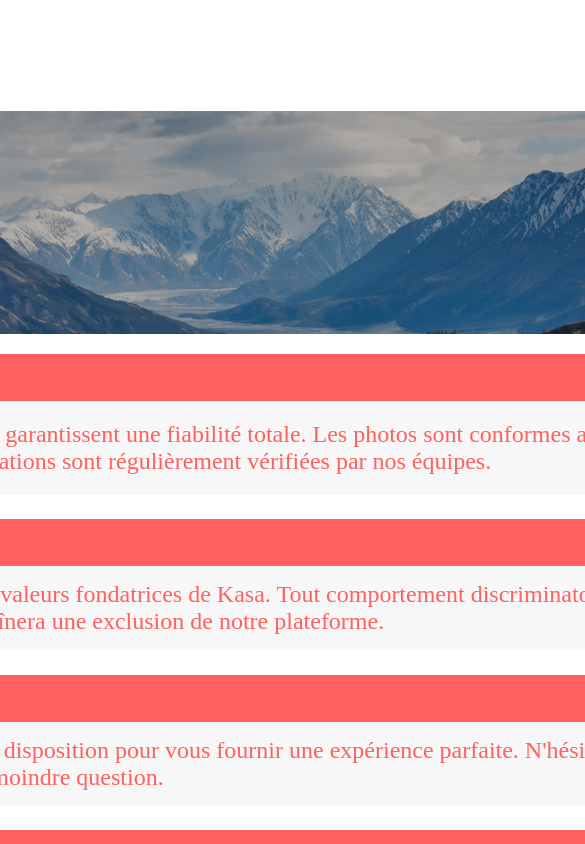
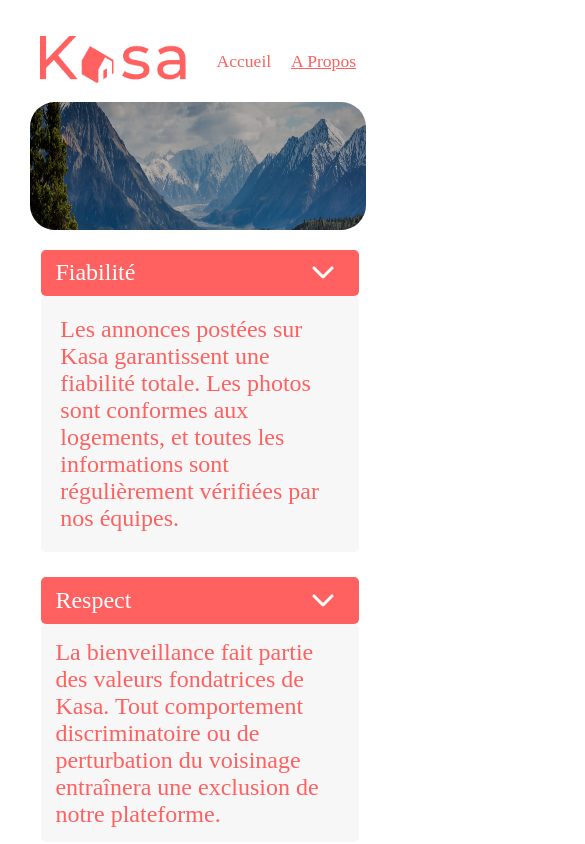
Before and after one commit to FaridBF/Kasa, a React (Create React App) app: page /about in a window 390 px wide. Shown: the top 844 px of the page, 585 px wide, since content can reach past the window. Built offline with nearby package versions, Linux system fonts and the light colour scheme.

Commit message:
styles: responsive

```diff
--- a/src/components/Banner/banner.css
+++ b/src/components/Banner/banner.css
@@ -4,7 +4,7 @@
   justify-content: center;
   align-items: center;
   mix-blend-mode: darken;
-  background-image: url("../../assets/images/background.png");
+  background-image: url('../../assets/images/background.png');
 }
 
 .banner-img {
@@ -18,6 +18,24 @@
   font-weight: 500;
   font-size: 3rem;
   color: #ffffff;
-  font-family: "Montserrat";
+  font-family: 'Montserrat';
   font-style: normal;
 }
+
+@media screen and (min-width: 0px) and (max-width: 640px) {
+  .title-banner {
+    font-size: 1rem;
+  }
+  .banner-container {
+    height: 8rem !important;
+    border-radius: 1.56rem;
+  }
+  img.banner-img {
+    width: 100%;
+    height: 100%;
+  }
+  .banner-container {
+    width: 21rem;
+    height: auto;
+  }
+}
--- a/src/components/Card/card.css
+++ b/src/components/Card/card.css
@@ -34,3 +34,28 @@
   width: 95%;
   align-items: center;
 }
+
+.title-container-card {
+  margin: 0rem;
+  position: absolute;
+  bottom: 1.6rem;
+  display: flex;
+  width: 80%;
+  align-items: center;
+}
+
+@media screen and (min-width: 0px) and (max-width: 640px) {
+  .title-container-card {
+    margin: 0rem;
+    position: absolute;
+    bottom: 1.6rem;
+    display: flex;
+    width: 80%;
+    align-items: center;
+  }
+  img.cover-card {
+    width: 100% !important;
+    height: 20rem;
+    width: 22rem;
+  }
+}
--- a/src/components/Carrousel/carrousel.css
+++ b/src/components/Carrousel/carrousel.css
@@ -73,3 +73,47 @@ svg#g {
   font-size: 1.12rem;
   color: #ffffff;
 }
+
+@media screen and (min-width: 0px) and (max-width: 640px) {
+  div#carrousel {
+    width: 21rem;
+    height: 21rem;
+  }
+  .section-container {
+    width: 21rem;
+    display: flex;
+    flex-direction: column;
+  }
+  h1.title-profil-section {
+    font-size: 2rem;
+  }
+  h1.title-description-section {
+    width: 21rem;
+  }
+  .container-description-section {
+    width: 21rem;
+  }
+  svg#d {
+    height: 50px;
+  }
+  svg#g {
+    height: 50px;
+  }
+  span.tag-profil-section {
+    font-size: 0.6rem;
+  }
+  .profil-section {
+    display: flex;
+    flex-direction: row-reverse !important;
+    font-size: 0.9rem;
+    align-items: center;
+  }
+  .profil-bottom-section {
+    font-size: 0.7rem;
+  }
+  .tag-container {
+    display: flex;
+    flex-direction: row;
+    flex-wrap: wrap;
+  }
+}
--- a/src/components/Description/description.css
+++ b/src/components/Description/description.css
@@ -99,3 +99,35 @@
 .logo-section {
   cursor: pointer;
 }
+
+/*responsive*/
+@media screen and (min-width: 0px) and (max-width: 640px) {
+  .container-sections {
+    width: 21.25rem;
+  }
+  .title-section {
+    width: 19.93rem;
+    height: 2.93rem;
+  }
+
+  .description-section {
+    width: 19.93rem;
+  }
+
+  .descriptionAndEquipement-section {
+    display: flex;
+    flex-direction: column;
+  }
+  .security-section {
+    width: 21rem;
+  }
+  .service-section {
+    width: 21rem;
+  }
+  .respect-section {
+    width: 21rem;
+  }
+  .reliability-section {
+    width: 21rem;
+  }
+}
--- a/src/components/Header/header.css
+++ b/src/components/Header/header.css
@@ -24,3 +24,17 @@
   font-weight: 500;
   font-size: 1.5rem;
 }
+
+/*responsive*/
+@media screen and (min-width: 0px) and (max-width: 640px) {
+  .header-container {
+    margin-top: 1rem;
+    width: 21rem;
+  }
+  .logo-header {
+    width: 9.12rem;
+  }
+  .link-nav {
+    font-size: 1.1rem;
+  }
+}
--- a/src/components/Tag/Tag.js
+++ b/src/components/Tag/Tag.js
@@ -1,10 +1,10 @@
 const Tag = (data) => {
   // console.log('dataTag', data);
   return (
-    <div>
+    <div className='tag-container'>
       {data.data.map((tag, index) => {
         return (
-          <span className="tag-profil-section" key={index}>
+          <span className='tag-profil-section' key={index}>
             {tag}
           </span>
         );
--- a/src/pages/AccommodationSheet/accommodationSheet.css
+++ b/src/pages/AccommodationSheet/accommodationSheet.css
@@ -58,3 +58,22 @@ img.photo-profil {
   align-items: flex-start;
   justify-content: space-between;
 }
+
+@media screen and (min-width: 0px) and (max-width: 640px) {
+  .accomodations-section {
+    display: flex;
+    flex-direction: column;
+    margin-top: 1.56rem;
+    width: 22rem !important;
+    align-content: center;
+  }
+  section.accomodations-section {
+    background-color: white;
+    width: 22rem;
+    margin: 0;
+    padding: 0;
+  }
+  section.container-sections {
+    overflow-y: scroll;
+  }
+}
--- a/src/pages/Home/Home.js
+++ b/src/pages/Home/Home.js
@@ -1,9 +1,9 @@
-import Header from "../../components/Header/Header";
-import Banner from "../../components/Banner/Banner";
-import Card from "../../components/Card/Card.js";
-import Footer from "../../components/Footer/Footer";
+import Header from '../../components/Header/Header';
+import Banner from '../../components/Banner/Banner';
+import Card from '../../components/Card/Card.js';
+import Footer from '../../components/Footer/Footer';
 
-import "../Home/home.css";
+import '../Home/home.css';
 
 // import data from "../../data/kasa.json";
 
@@ -12,7 +12,7 @@ function Home() {
     <>
       <Header />
       <Banner />
-      <section className="section">
+      <section className='accomodations-section'>
         <Card />
       </section>
       <Footer />
--- a/src/pages/Home/home.css
+++ b/src/pages/Home/home.css
@@ -1,4 +1,4 @@
-.section {
+.accomodations-section {
   display: flex;
   width: 77.5rem;
   height: auto;
@@ -10,3 +10,16 @@
   flex-wrap: wrap;
   justify-content: space-evenly;
 }
+
+/*responsive*/
+@media screen and (min-width: 0px) and (max-width: 640px) {
+  body {
+    display: flex;
+    justify-content: center;
+    flex-direction: column;
+    align-items: center;
+    max-width: 100vw;
+    width: 100vw;
+    overflow-x: hidden;
+  }
+}
--- a/src/pages/Page404/page404.css
+++ b/src/pages/Page404/page404.css
@@ -32,3 +32,21 @@
 .link-home:hover {
   color: blue;
 }
+
+/*responsive*/
+@media screen and (min-width: 0px) and (max-width: 640px) {
+  .title-error404 {
+    font-size: 12rem;
+  }
+  .description-error404 {
+    font-size: 1.3rem;
+    width: 60%;
+    text-align: center;
+  }
+  .container-error404 {
+    margin-top: 10rem;
+  }
+  .link-home {
+    font-size: 1.3rem;
+  }
+}
```
Also changed, not shown: src/components/Banner/Banner.js (+10 -10 lines), src/components/Description/Description.js (+35 -35 lines).
